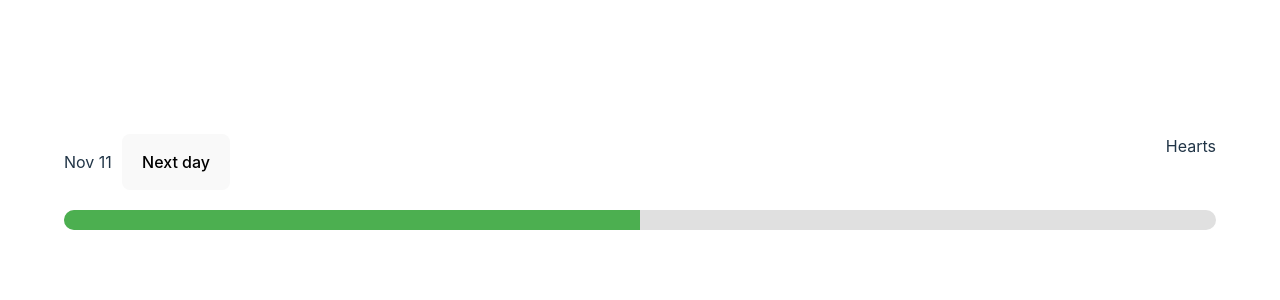
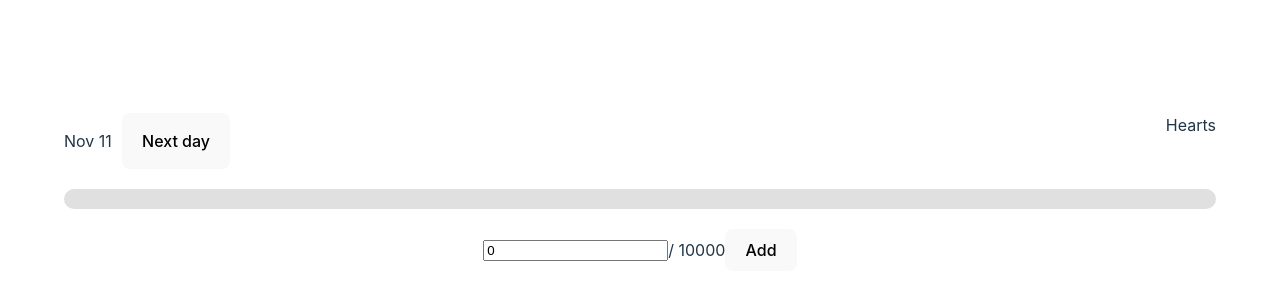
Before and after one commit to HackCamp2024/walk-your-dog, a React (Vite) app: page / in a window 1280 px wide. Shown: the part 208-508 px from the top of the page. Built offline with nearby package versions, Linux system fonts and the light colour scheme.

Commit message:
Integrated Input with App.jsx

```diff
--- a/src/App.jsx
+++ b/src/App.jsx
@@ -2,14 +2,15 @@ import { useState } from "react";
 
 import { Header } from "./components/Header/Header";
 import { Progress } from "./components/Progress/Progress";
-
+import Input from  "./components/Input/Input";
 import "./App.css";
 
 function App() {
   const [hearts, setHearts] = useState(3);
 
   // TODO: integrate with Input later
-  const [steps, setSteps] = useState(5000);
+  const [steps, setSteps] = useState(0);
+  const [value, setValue] = useState(0)
 
   // value for the demo
   // how many days passed from the init state
@@ -22,6 +23,10 @@ function App() {
     // TODO change the number of hearts to fill depending on the number of steps the user had at the day
   };
 
+  const updateCurrentInput = (e) => {
+    setValue(+e.target.value)
+  }
+
   return (
     <>
       <Header
@@ -30,6 +35,11 @@ function App() {
         hearts={hearts}
       />
       <Progress steps={steps} />
+      <Input
+      value={value}
+      handleChange={updateCurrentInput}
+      setSteps={setSteps}
+      />
     </>
   );
 }
--- a/src/components/Input/Input.css
+++ b/src/components/Input/Input.css
@@ -0,0 +1,6 @@
+.step-input {
+    display: flex;
+    align-items: center;
+    justify-content: center;
+    flex-direction: row;
+}
--- a/src/components/Input/Input.jsx
+++ b/src/components/Input/Input.jsx
@@ -0,0 +1,47 @@
+import React , {useState} from 'react';
+import PropTypes from 'prop-types';
+import './input.css';
+const maxLength = 7;
+function Input({value, handleChange, setSteps}) {
+    // const [value, setValue] =useState("0");
+    const [toggleInput, setToggleInput] = useState(false);
+    const [tempValue, setTempValue] = useState("");
+    const [displayValue, setDisplayValue] = useState(value);
+    const handleClick = (e) => {
+        console.log(e.target.value)
+        setTempValue(e.target.value)
+        // setToggleInput(!toggleInput);
+        // setDisplayValue()
+
+    }
+    const handleKeyDown = (event) => {
+        console.log(event.target.value)
+        setTempValue(event.target.value)
+        // if(toggleInput && (49 <= event.key.charCodeAt(0) <= 57)){
+        //     setTempValue(tempValue.concat(event.target.value));
+        // }
+    }
+   const handleAdd = (event) => {
+    console.log('run add', { value})
+        // if(toggleInput){
+        //     setValue(tempValue);
+        //     setToggleInput(!toggleInput);
+        //     setTempValue("");
+        // }
+        setSteps(value)
+   }
+
+    return (
+        <div className ="step-input">
+            <input
+            type="text"
+            value={value}
+            onChange={handleChange}
+            // onKeyDown = {handleKeyDown}
+            />
+            / 10000
+            <button onClick = {handleAdd}>Add</button>
+        </div>
+    );
+}
+export default Input;
```
